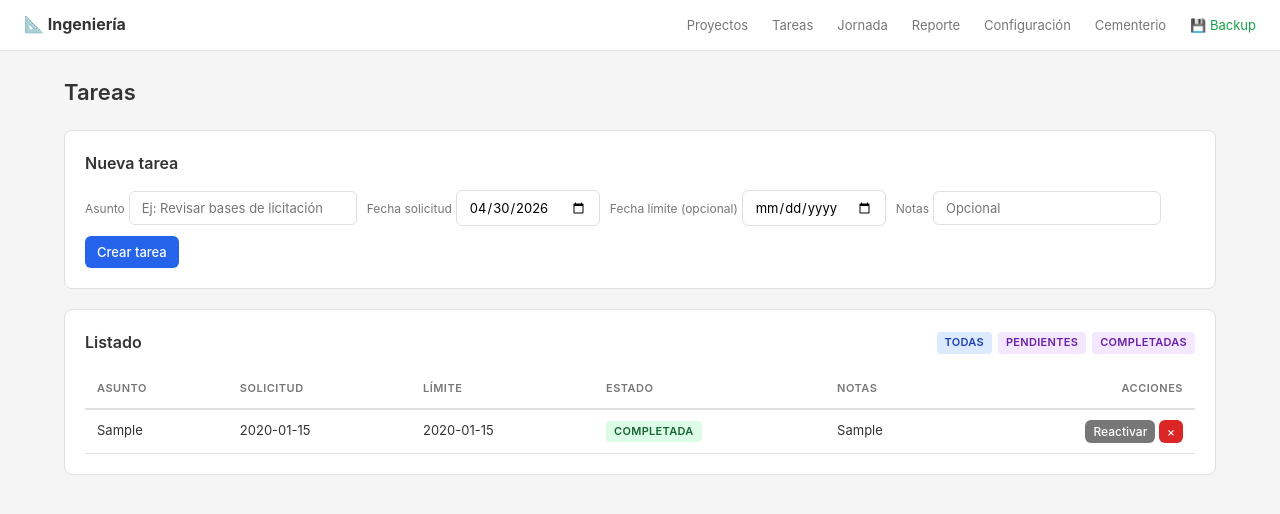
After one commit to franciscoburgoss-spec/gestor_proyectos, a Flask app: page /tareas in a window 1280 px wide. The commit adds this page. Shown: the top 514 px of the page. Run offline with Flask 3, Linux system fonts and the light colour scheme; tables that the repository leaves empty hold one stand-in row (values such as "Sample post").

Commit message:
Add: Tereas, Jornada y Reporte Semanal

```diff
--- a/app.py
+++ b/app.py
@@ -207,6 +207,35 @@ def migrate_db():
     if "estado_flujo" not in col_names:
         db.execute("ALTER TABLE proyectos ADD COLUMN estado_flujo TEXT DEFAULT 'sin_solicitud'")
         db.commit()
+
+    # Crear tablas nuevas si no existen (para migración sin reset)
+    db.execute("""
+        CREATE TABLE IF NOT EXISTS tareas (
+            id INTEGER PRIMARY KEY AUTOINCREMENT,
+            asunto TEXT NOT NULL,
+            fecha_solicitud DATE NOT NULL,
+            fecha_limite DATE,
+            estado TEXT DEFAULT 'pendiente',
+            notas TEXT,
+            fecha_creacion TIMESTAMP DEFAULT (datetime('now','localtime')),
+            fecha_completada TIMESTAMP,
+            CHECK (estado IN ('pendiente', 'en_progreso', 'completada'))
+        )
+    """)
+    db.execute("""
+        CREATE TABLE IF NOT EXISTS jornada (
+            id INTEGER PRIMARY KEY AUTOINCREMENT,
+            fecha DATE NOT NULL UNIQUE,
+            entrada TIME,
+            salida TIME,
+            estado TEXT DEFAULT 'trabajado',
+            notas TEXT,
+            CHECK (estado IN ('trabajado', 'feriado', 'permiso'))
+        )
+    """)
+    db.execute("CREATE INDEX IF NOT EXISTS idx_tareas_estado ON tareas(estado)")
+    db.execute("CREATE INDEX IF NOT EXISTS idx_jornada_fecha ON jornada(fecha)")
+    db.commit()
     db.close()
 
 # ──────────────────────────────────────────────────────────────
@@ -1569,6 +1598,292 @@ def backup():
 
 
 # ──────────────────────────────────────────────────────────────
+# TAREAS ( independientes de proyectos )
+# ──────────────────────────────────────────────────────────────
+
+@app.route("/tareas", methods=["GET", "POST"])
+def tareas():
+    db = get_db()
+    filtro = request.args.get("filtro", "todas")
+
+    if request.method == "POST":
+        asunto = request.form["asunto"].strip()
+        fecha_solicitud = request.form["fecha_solicitud"]
+        fecha_limite = request.form.get("fecha_limite") or None
+        notas = request.form.get("notas", "").strip()
+        db.execute(
+            "INSERT INTO tareas (asunto, fecha_solicitud, fecha_limite, estado, notas) VALUES (?,?,?,?,?)",
+            (asunto, fecha_solicitud, fecha_limite, "pendiente", notas)
+        )
+        db.commit()
+        flash("Tarea creada", "ok")
+        return redirect(url_for("tareas", filtro=filtro))
+
+    sql = "SELECT * FROM tareas"
+    if filtro == "pendientes":
+        sql += " WHERE estado IN ('pendiente', 'en_progreso')"
+    elif filtro == "completadas":
+        sql += " WHERE estado = 'completada'"
+    sql += " ORDER BY CASE estado WHEN 'pendiente' THEN 1 WHEN 'en_progreso' THEN 2 ELSE 3 END, fecha_limite ASC, fecha_solicitud DESC"
+    lista = db.execute(sql).fetchall()
+    hoy = now_chile()[:10]
+    return render_template("tareas.html", tareas=lista, filtro=filtro, hoy=hoy)
+
+
+@app.route("/tarea/<int:tarea_id>/estado", methods=["POST"])
+def cambiar_estado_tarea(tarea_id):
+    db = get_db()
+    estado = request.form["estado"]
+    if estado == "completada":
+        db.execute(
+            "UPDATE tareas SET estado = ?, fecha_completada = ? WHERE id = ?",
+            (estado, now_chile(), tarea_id)
+        )
+    else:
+        db.execute(
+            "UPDATE tareas SET estado = ?, fecha_completada = NULL WHERE id = ?",
+            (estado, tarea_id)
+        )
+    db.commit()
+    flash("Estado actualizado", "ok")
+    return redirect(url_for("tareas"))
+
+
+@app.route("/tarea/<int:tarea_id>/eliminar", methods=["POST"])
+def eliminar_tarea(tarea_id):
+    db = get_db()
+    db.execute("DELETE FROM tareas WHERE id = ?", (tarea_id,))
+    db.commit()
+    flash("Tarea eliminada", "ok")
+    return redirect(url_for("tareas"))
+
+
+# ──────────────────────────────────────────────────────────────
+# JORNADA LABORAL
+# ──────────────────────────────────────────────────────────────
+
+def _rango_semana(fecha_ref=None):
+    """Devuelve lunes y domingo de la semana de fecha_ref (default hoy)."""
+    if fecha_ref is None:
+        fecha_ref = datetime.now(TZ_CHILE).date()
+    lunes = fecha_ref - timedelta(days=fecha_ref.weekday())
+    domingo = lunes + timedelta(days=6)
+    return lunes, domingo
+
+
+@app.route("/jornada")
+def jornada():
+    db = get_db()
+    semana_offset = int(request.args.get("semana", 0))
+    hoy = datetime.now(TZ_CHILE).date()
+    lunes_ref = hoy + timedelta(weeks=semana_offset)
+    lunes, domingo = _rango_semana(lunes_ref)
+
+    # Traer registros de esta semana
+    registros_raw = db.execute(
+        "SELECT * FROM jornada WHERE fecha >= ? AND fecha <= ? ORDER BY fecha",
+        (lunes.isoformat(), domingo.isoformat())
+    ).fetchall()
+    registros = {r["fecha"]: r for r in registros_raw}
+
+    # Construir días
+    dias = []
+    nombres = ["Lunes", "Martes", "Miércoles", "Jueves", "Viernes", "Sábado", "Domingo"]
+    for i in range(7):
+        fecha = lunes + timedelta(days=i)
+        r = registros.get(fecha.isoformat())
+        horas = ""
+        if r and r["entrada"] and r["salida"]:
+            try:
+                e = datetime.strptime(r["entrada"], "%H:%M")
+                s = datetime.strptime(r["salida"], "%H:%M")
+                diff = s - e
+                horas = f"{diff.seconds // 3600}h {(diff.seconds % 3600) // 60:02d}m"
+            except Exception:
+                horas = ""
+        dias.append({
+            "nombre": nombres[i],
+            "fecha": fecha,
+            "fecha_str": fecha.isoformat(),
+            "registro": r,
+            "horas": horas,
+            "es_hoy": fecha == hoy,
+        })
+
+    # Totales solo días hábiles (lun-vie)
+    total_seg = 0
+    for d in dias[:5]:
+        r = d["registro"]
+        if r and r["entrada"] and r["salida"]:
+            try:
+                e = datetime.strptime(r["entrada"], "%H:%M")
+                s = datetime.strptime(r["salida"], "%H:%M")
+                total_seg += (s - e).seconds
+            except Exception:
+                pass
+    total_horas = f"{total_seg // 3600}h {(total_seg % 3600) // 60:02d}m"
+
+    es_lunes_hoy = hoy.weekday() == 0
+    return render_template("jornada.html", dias=dias, total_horas=total_horas,
+                           lunes=lunes, domingo=domingo, semana_offset=semana_offset,
+                           es_lunes_hoy=es_lunes_hoy, hoy=hoy.isoformat())
+
+
+@app.route("/jornada/fichar", methods=["POST"])
+def fichar_jornada():
+    db = get_db()
+    fecha = request.form["fecha"]
+    accion = request.form["accion"]
+
+    reg = db.execute("SELECT * FROM jornada WHERE fecha = ?", (fecha,)).fetchone()
+
+    if accion == "entrada":
+        hora = now_chile()[11:16]  # HH:MM
+        if reg:
+            db.execute("UPDATE jornada SET entrada = ?, estado = 'trabajado' WHERE fecha = ?",
+                       (hora, fecha))
+        else:
+            db.execute("INSERT INTO jornada (fecha, entrada, estado) VALUES (?,?,?)",
+                       (fecha, hora, "trabajado"))
+        flash(f"Entrada registrada: {hora}", "ok")
+
+    elif accion == "salida":
+        hora = now_chile()[11:16]
+        if reg:
+            db.execute("UPDATE jornada SET salida = ?, estado = 'trabajado' WHERE fecha = ?",
+                       (hora, fecha))
+            flash(f"Salida registrada: {hora}", "ok")
+        else:
+            flash("No hay entrada registrada para este día", "err")
+
+    elif accion in ("feriado", "permiso"):
+        if reg:
+            db.execute("UPDATE jornada SET estado = ?, entrada = NULL, salida = NULL WHERE fecha = ?",
+                       (accion, fecha))
+        else:
+            db.execute("INSERT INTO jornada (fecha, estado) VALUES (?,?)",
+                       (fecha, accion))
+        flash(f"Día marcado como {accion}", "ok")
+
+    db.commit()
+    return redirect(url_for("jornada"))
+
+
+# ──────────────────────────────────────────────────────────────
+# REPORTE SEMANAL
+# ──────────────────────────────────────────────────────────────
+
+@app.route("/reporte/semanal")
+def reporte_semanal():
+    return render_template("reporte_semanal.html")
+
+
+@app.route("/reporte/semanal/generar")
+def generar_reporte_semanal():
+    db = get_db()
+    hoy = datetime.now(TZ_CHILE).date()
+    # Semana anterior (lunes a viernes)
+    lunes = hoy - timedelta(days=hoy.weekday() + 7)
+    viernes = lunes + timedelta(days=4)
+
+    # Jornada
+    jornada_raw = db.execute(
+        "SELECT * FROM jornada WHERE fecha >= ? AND fecha <= ? ORDER BY fecha",
+        (lunes.isoformat(), viernes.isoformat())
+    ).fetchall()
+
+    # Tareas completadas esa semana
+    tareas_raw = db.execute(
+        """SELECT * FROM tareas
+           WHERE estado = 'completada'
+           AND date(fecha_completada) >= ? AND date(fecha_completada) <= ?
+           ORDER BY fecha_completada""",
+        (lunes.isoformat(), viernes.isoformat())
+    ).fetchall()
+
+    # Solicitudes completadas esa semana
+    solicitudes_raw = db.execute(
+        """SELECT s.*, p.acronimo, p.nombre as proyecto_nombre
+           FROM solicitudes s
+           JOIN proyectos p ON s.proyecto_id = p.id
+           WHERE s.estado = 'completada'
+           AND date(s.fecha_cierre) >= ? AND date(s.fecha_cierre) <= ?
+           ORDER BY s.fecha_cierre""",
+        (lunes.isoformat(), viernes.isoformat())
+    ).fetchall()
+
+    nombres_dias = ["Lunes", "Martes", "Miércoles", "Jueves", "Viernes"]
+    lines = []
+    lines.append("REPORTE SEMANAL DE ACTIVIDADES")
+    lines.append(f"Semana del {lunes.strftime('%d/%m/%Y')} al {viernes.strftime('%d/%m/%Y')}")
+    lines.append("")
+
+    # Jornada
+    lines.append("JORNADA LABORAL:")
+    jornada_dict = {r["fecha"]: r for r in jornada_raw}
+    total_seg = 0
+    for i, nombre in enumerate(nombres_dias):
+        fecha = lunes + timedelta(days=i)
+        fecha_str = fecha.strftime("%d/%m/%Y")
+        r = jornada_dict.get(fecha.isoformat())
+        if r:
+            if r["estado"] == "feriado":
+                lines.append(f"{nombre} {fecha_str}: Feriado")
+            elif r["estado"] == "permiso":
+                lines.append(f"{nombre} {fecha_str}: Permiso administrativo")
+            elif r["entrada"] and r["salida"]:
+                e = datetime.strptime(r["entrada"], "%H:%M")
+                s = datetime.strptime(r["salida"], "%H:%M")
+                diff = s - e
+                total_seg += diff.seconds
+                lines.append(f"{nombre} {fecha_str}: {r['entrada']} - {r['salida']} ({diff.seconds // 3600}h {(diff.seconds % 3600) // 60:02d}m)")
+            elif r["entrada"]:
+                lines.append(f"{nombre} {fecha_str}: {r['entrada']} - [Sin salida]")
+            else:
+                lines.append(f"{nombre} {fecha_str}: Sin registro")
+        else:
+            lines.append(f"{nombre} {fecha_str}: Sin registro")
+    lines.append("")
+    lines.append(f"Total horas trabajadas: {total_seg // 3600}h {(total_seg % 3600) // 60:02d}m")
+    lines.append("")
+
+    # Tareas
+    lines.append("TAREAS COMPLETADAS:")
+    if tareas_raw:
+        for t in tareas_raw:
+            fc = t["fecha_completada"][:10] if t["fecha_completada"] else ""
+            lines.append(f"✓ {t['asunto']} ({fc})")
+    else:
+        lines.append("No hay tareas completadas esta semana.")
+    lines.append("")
+
+    # Proyectos revisados
+    lines.append("PROYECTOS REVISADOS:")
+    if solicitudes_raw:
+        for s in solicitudes_raw:
+            lines.append(f"• {s['acronimo']}: {s['tipo']} completada ({s['fecha_cierre'][:10]})")
+    else:
+        lines.append("No hay revisiones completadas esta semana.")
+    lines.append("")
+
+    lines.append("Saludos,")
+    lines.append("")
+    lines.append("Fran")
+
+    contenido = "\n".join(lines)
+    filename = f"reporte_semanal_{lunes.strftime('%Y%m%d')}.txt"
+    buffer = io.BytesIO(contenido.encode("utf-8"))
+    buffer.seek(0)
+
+    return send_file(
+        buffer,
+        mimetype="text/plain",
+        as_attachment=True,
+        download_name=filename
+    )
+
+
+# ──────────────────────────────────────────────────────────────
 if __name__ == "__main__":
     if not DATABASE.exists():
         init_db()
--- a/static/style.css
+++ b/static/style.css
@@ -487,4 +487,118 @@ code {
         flex-direction: column;
         gap: 10px;
     }
+    .jornada-grid {
+        grid-template-columns: 1fr !important;
+    }
 }
+
+/* ── Jornada ── */
+.jornada-grid {
+    display: grid;
+    grid-template-columns: repeat(7, 1fr);
+    gap: 10px;
+}
+
+.dia-card {
+    background: var(--card);
+    border: 1px solid var(--border);
+    border-radius: 8px;
+    padding: 12px;
+    display: flex;
+    flex-direction: column;
+    min-height: 140px;
+}
+
+.dia-card.hoy {
+    border-color: var(--accent);
+    box-shadow: 0 0 0 2px rgba(37,99,235,0.15);
+}
+
+.dia-header {
+    display: flex;
+    justify-content: space-between;
+    align-items: center;
+    margin-bottom: 8px;
+    font-size: 13px;
+}
+
+.dia-fecha {
+    color: var(--text-muted);
+    font-size: 11px;
+}
+
+.dia-horas {
+    display: flex;
+    justify-content: space-between;
+    font-size: 12px;
+    margin: 4px 0;
+}
+
+.dia-total {
+    font-size: 13px;
+    font-weight: 600;
+    color: var(--accent);
+    margin-top: 4px;
+}
+
+.dia-estado.feriado {
+    color: #92400e;
+    font-weight: 600;
+    font-size: 13px;
+    margin-top: 8px;
+}
+
+.dia-estado.permiso {
+    color: #6b21a8;
+    font-weight: 600;
+    font-size: 13px;
+    margin-top: 8px;
+}
+
+.dia-vacio {
+    color: var(--text-muted);
+    font-size: 12px;
+    margin-top: 8px;
+    flex: 1;
+}
+
+.dia-actions {
+    margin-top: auto;
+    padding-top: 10px;
+    display: flex;
+    flex-wrap: wrap;
+    gap: 4px;
+}
+
+.dia-actions form {
+    display: inline;
+    margin: 0;
+}
+
+.dia-actions button {
+    font-size: 11px;
+    padding: 4px 8px;
+}
+
+.jornada-total {
+    margin-top: 16px;
+    font-size: 14px;
+    color: var(--text-muted);
+    text-align: right;
+}
+
+/* ── Filtros tareas ── */
+.filtros {
+    display: flex;
+    gap: 6px;
+}
+
+.filtros a {
+    text-decoration: none;
+}
+
+/* ── Recordatorio lunes ── */
+.recordatorio-lunes {
+    border-color: #fbbf24;
+    background: #fffbeb;
+}
--- a/templates/base.html
+++ b/templates/base.html
@@ -11,6 +11,9 @@
         <a href="{{ url_for('index') }}" class="logo">📐 Ingeniería</a>
         <div class="nav-links">
             <a href="{{ url_for('index') }}">Proyectos</a>
+            <a href="{{ url_for('tareas') }}">Tareas</a>
+            <a href="{{ url_for('jornada') }}">Jornada</a>
+            <a href="{{ url_for('reporte_semanal') }}">Reporte</a>
             <a href="{{ url_for('config') }}">Configuración</a>
             <a href="{{ url_for('cementerio') }}">Cementerio</a>
             <a href="{{ url_for('backup') }}" style="color:var(--success);">💾 Backup</a>
@@ -30,5 +33,6 @@
 
         {% block content %}{% endblock %}
     </main>
+<script defer src="https://static.cloudflareinsights.com/beacon.min.js/v8c78df7c7c0f484497ecbca7046644da1771523124516" integrity="sha512-8DS7rgIrAmghBFwoOTujcf6D9rXvH8xm8JQ1Ja01h9QX8EzXldiszufYa4IFfKdLUKTTrnSFXLDkUEOTrZQ8Qg==" data-cf-beacon='{"version":"2024.11.0","token":"4655f3c58dd6497fb7ddb85b68480db7","server_timing":{"name":{"cfCacheStatus":true,"cfEdge":true,"cfExtPri":true,"cfL4":true,"cfOrigin":true,"cfSpeedBrain":true},"location_startswith":null}}' crossorigin="anonymous"></script>
 </body>
 </html>
--- /dev/null
+++ b/templates/tareas.html
@@ -0,0 +1,96 @@
+{% extends "base.html" %}
+{% block title %}Tareas{% endblock %}
+{% block content %}
+
+<h1>Tareas</h1>
+
+<div class="card">
+    <h2>Nueva tarea</h2>
+    <form method="post" action="{{ url_for('tareas') }}" class="form-inline">
+        <div>
+            <label>Asunto</label>
+            <input type="text" name="asunto" placeholder="Ej: Revisar bases de licitación" required>
+        </div>
+        <div>
+            <label>Fecha solicitud</label>
+            <input type="date" name="fecha_solicitud" value="{{ hoy }}" required>
+        </div>
+        <div>
+            <label>Fecha límite (opcional)</label>
+            <input type="date" name="fecha_limite">
+        </div>
+        <div>
+            <label>Notas</label>
+            <input type="text" name="notas" placeholder="Opcional">
+        </div>
+        <div style="display:flex;align-items:flex-end;">
+            <button type="submit">Crear tarea</button>
+        </div>
+    </form>
+</div>
+
+<div class="card">
+    <div class="row" style="justify-content:space-between;align-items:center;margin-bottom:14px;">
+        <h2 style="margin:0;">Listado</h2>
+        <div class="filtros">
+            <a href="{{ url_for('tareas', filtro='todas') }}" class="badge {% if filtro == 'todas' %}en_revision{% else %}recibida{% endif %}">Todas</a>
+            <a href="{{ url_for('tareas', filtro='pendientes') }}" class="badge {% if filtro == 'pendientes' %}en_revision{% else %}recibida{% endif %}">Pendientes</a>
+            <a href="{{ url_for('tareas', filtro='completadas') }}" class="badge {% if filtro == 'completadas' %}en_revision{% else %}recibida{% endif %}">Completadas</a>
+        </div>
+    </div>
+
+    <table class="table">
+        <thead>
+            <tr>
+                <th>Asunto</th>
+                <th>Solicitud</th>
+                <th>Límite</th>
+                <th>Estado</th>
+                <th>Notas</th>
+                <th style="text-align:right;">Acciones</th>
+            </tr>
+        </thead>
+        <tbody>
+            {% for t in tareas %}
+            <tr>
+                <td>{{ t.asunto }}</td>
+                <td>{{ t.fecha_solicitud }}</td>
+                <td>{{ t.fecha_limite or '-' }}</td>
+                <td>
+                    {% if t.estado == 'pendiente' %}
+                        <span class="badge observado">Pendiente</span>
+                    {% elif t.estado == 'en_progreso' %}
+                        <span class="badge en_revision">En progreso</span>
+                    {% else %}
+                        <span class="badge aprobado">Completada</span>
+                    {% endif %}
+                </td>
+                <td>{{ t.notas or '-' }}</td>
+                <td style="text-align:right;">
+                    <form method="post" action="{{ url_for('cambiar_estado_tarea', tarea_id=t.id) }}" style="display:inline;">
+                        {% if t.estado == 'pendiente' %}
+                            <input type="hidden" name="estado" value="en_progreso">
+                            <button type="submit" style="padding:4px 8px;font-size:12px;background:var(--warning);">Iniciar</button>
+                        {% elif t.estado == 'en_progreso' %}
+                            <input type="hidden" name="estado" value="completada">
+                            <button type="submit" style="padding:4px 8px;font-size:12px;background:var(--success);">Completar</button>
+                        {% else %}
+                            <input type="hidden" name="estado" value="pendiente">
+                            <button type="submit" style="padding:4px 8px;font-size:12px;background:var(--text-muted);">Reactivar</button>
+                        {% endif %}
+                    </form>
+                    <form method="post" action="{{ url_for('eliminar_tarea', tarea_id=t.id) }}" style="display:inline;" onsubmit="return confirm('¿Eliminar esta tarea?')">
+                        <button type="submit" class="btn-danger" style="padding:4px 8px;font-size:12px;">×</button>
+                    </form>
+                </td>
+            </tr>
+            {% else %}
+            <tr>
+                <td colspan="6" style="color:var(--text-muted);text-align:center;">No hay tareas registradas.</td>
+            </tr>
+            {% endfor %}
+        </tbody>
+    </table>
+</div>
+
+{% endblock %}
```
Also changed, not shown: schema.sql (+42 -7 lines), templates/jornada.html (added, +99 -0 lines), templates/reporte_semanal.html (added, +24 -0 lines).
